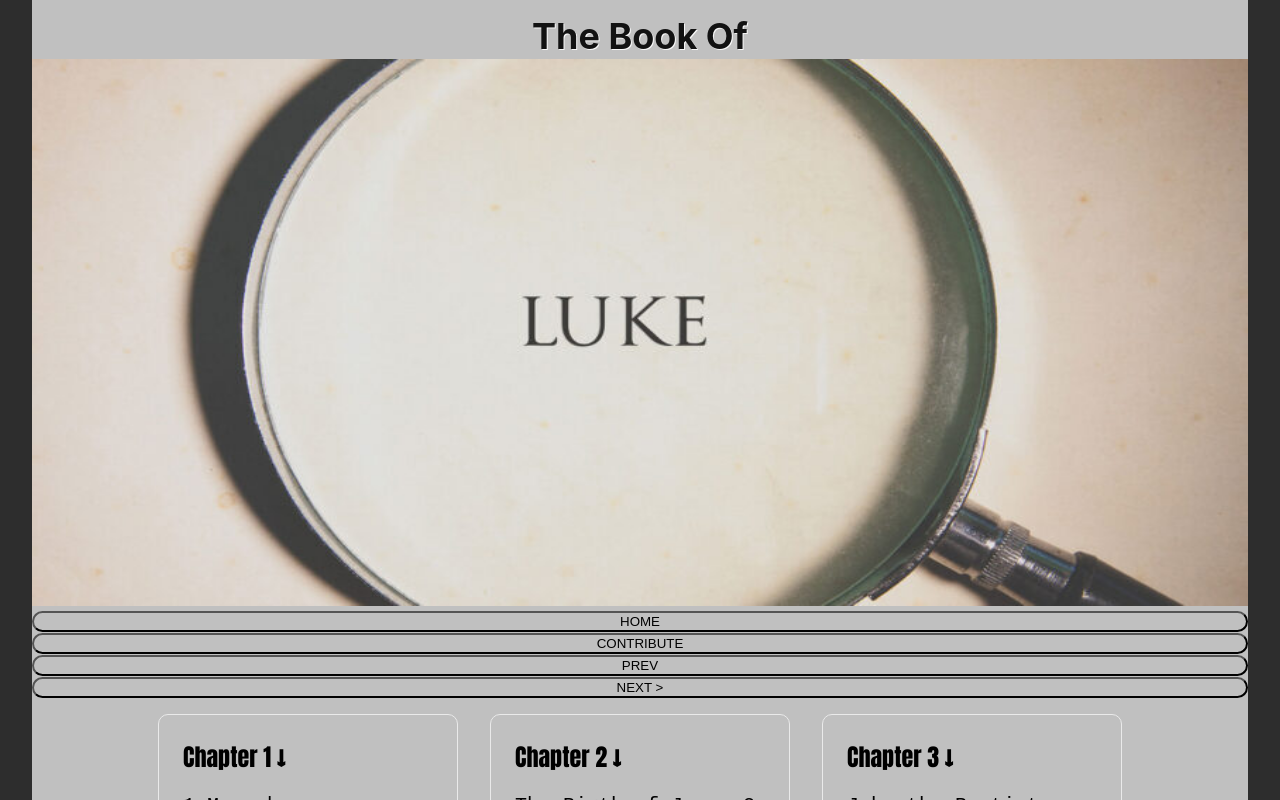
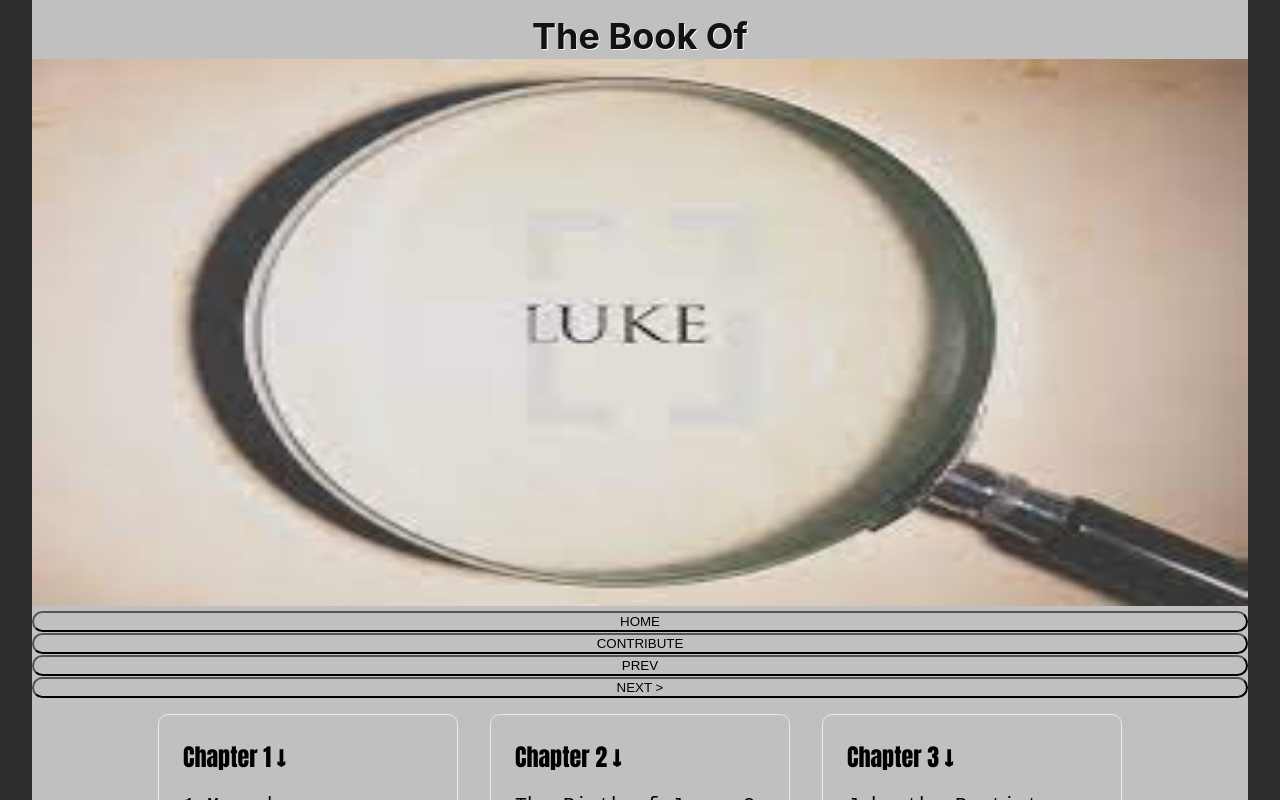
Before and after one commit to jnutt367/luke, a Next.js app: page / in a window 1280 px wide. Shown: the top 800 px of the page. Built offline with nearby package versions, Linux system fonts and the light colour scheme.

Commit message:
Update index.js
luke.jfif

```diff
--- a/pages/index.js
+++ b/pages/index.js
@@ -18,7 +18,7 @@ export default function Home() {
         </h1>
          <div className={styles.hero}>
        <Image
-                                src="/luke.jpg"
+                                src="/luke.jfif"
                                 alt="Jesus"
                                 height={900}
                                 width={2000}
```
